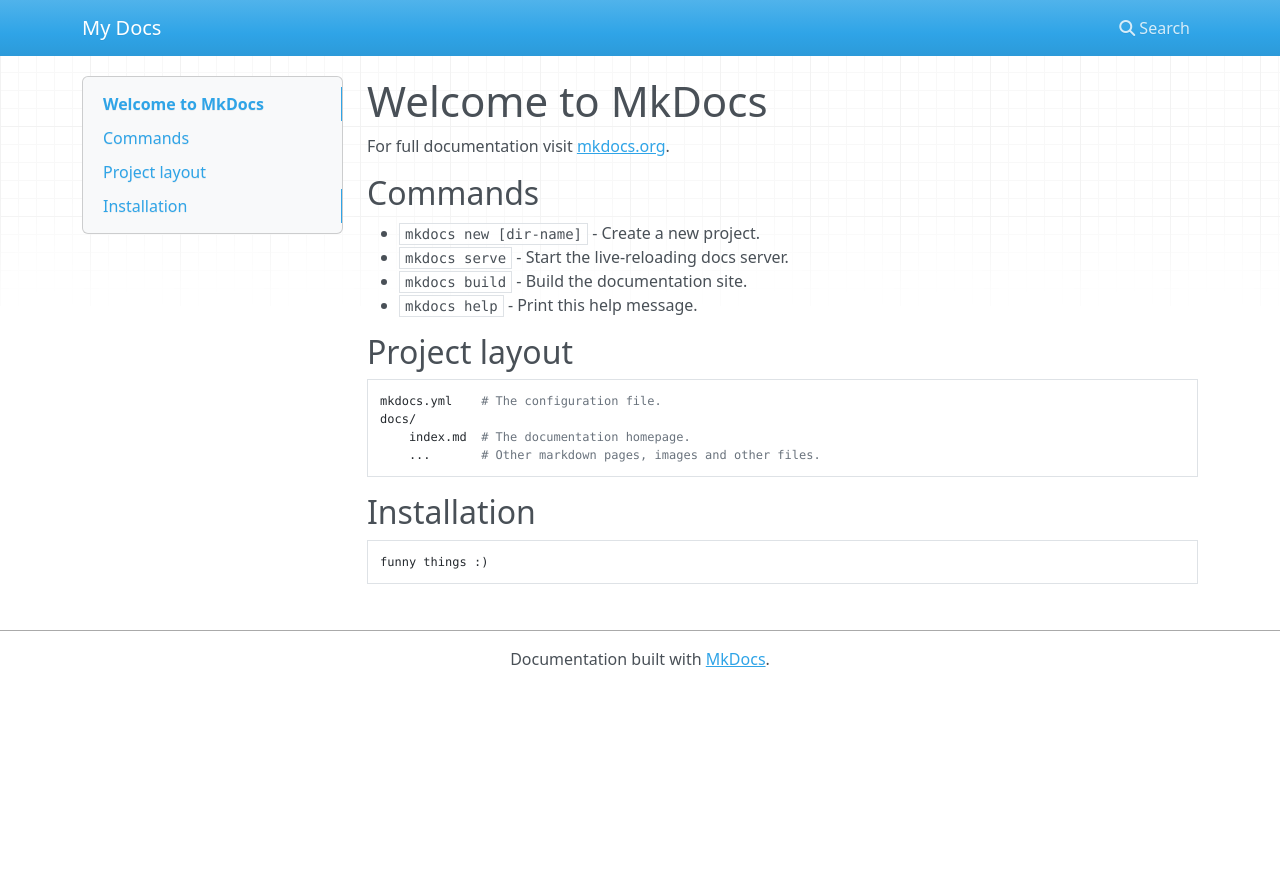
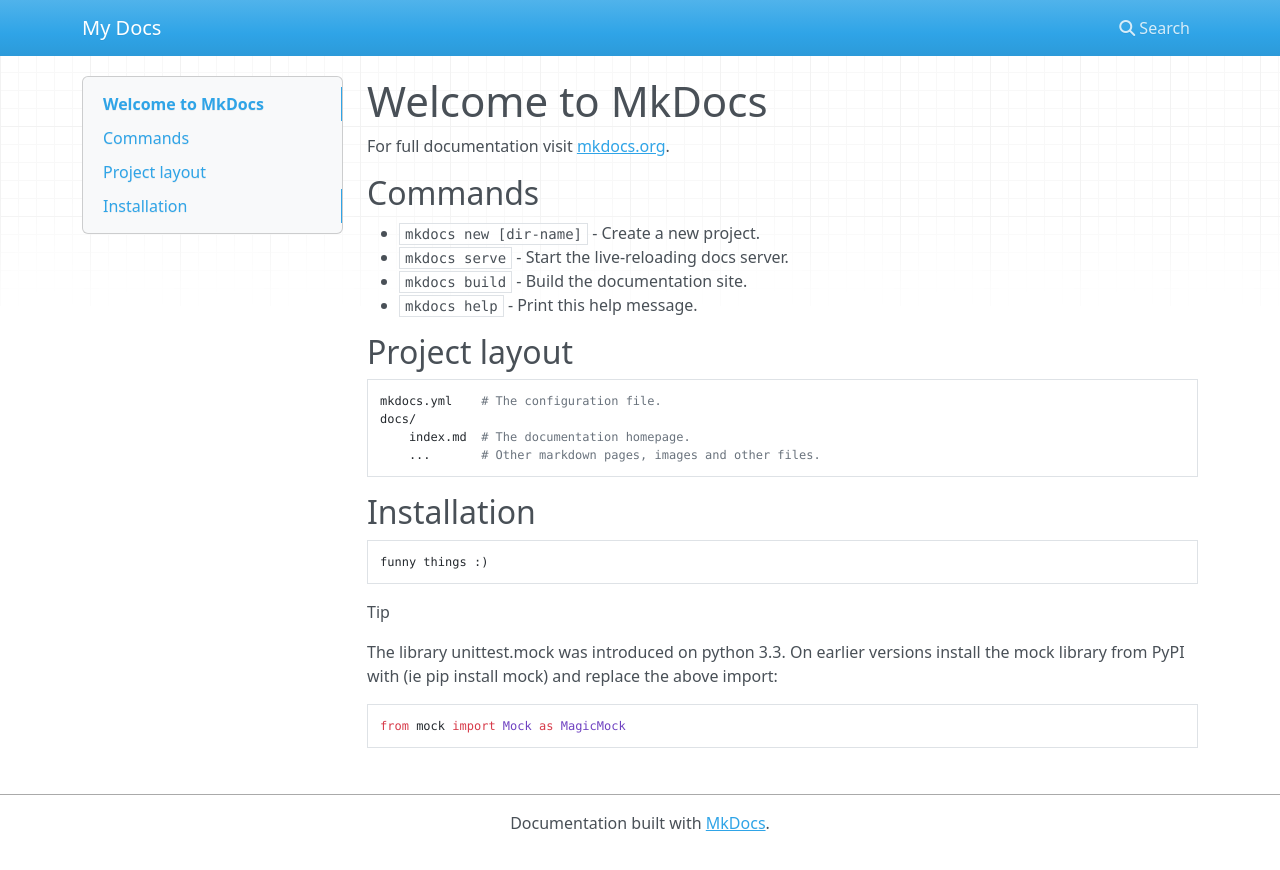
Before and after one commit to lvfangmin/docs, an MkDocs documentation site: the page built from docs/index.md, in a window 1280 px wide. Shown: the top 870 px of the page. Built offline with MkDocs 1.6.1, drawn with Linux system fonts in a browser that asks for light colours; nearby versions of some CDN libraries.

Commit message:
test tip

```diff
--- a/docs/index.md
+++ b/docs/index.md
@@ -19,3 +19,9 @@
 ## Installation
 
     funny things :)
+
+Tip
+
+The library unittest.mock was introduced on python 3.3. On earlier versions install the mock library from PyPI with (ie pip install mock) and replace the above import:
+
+    from mock import Mock as MagicMock
```
